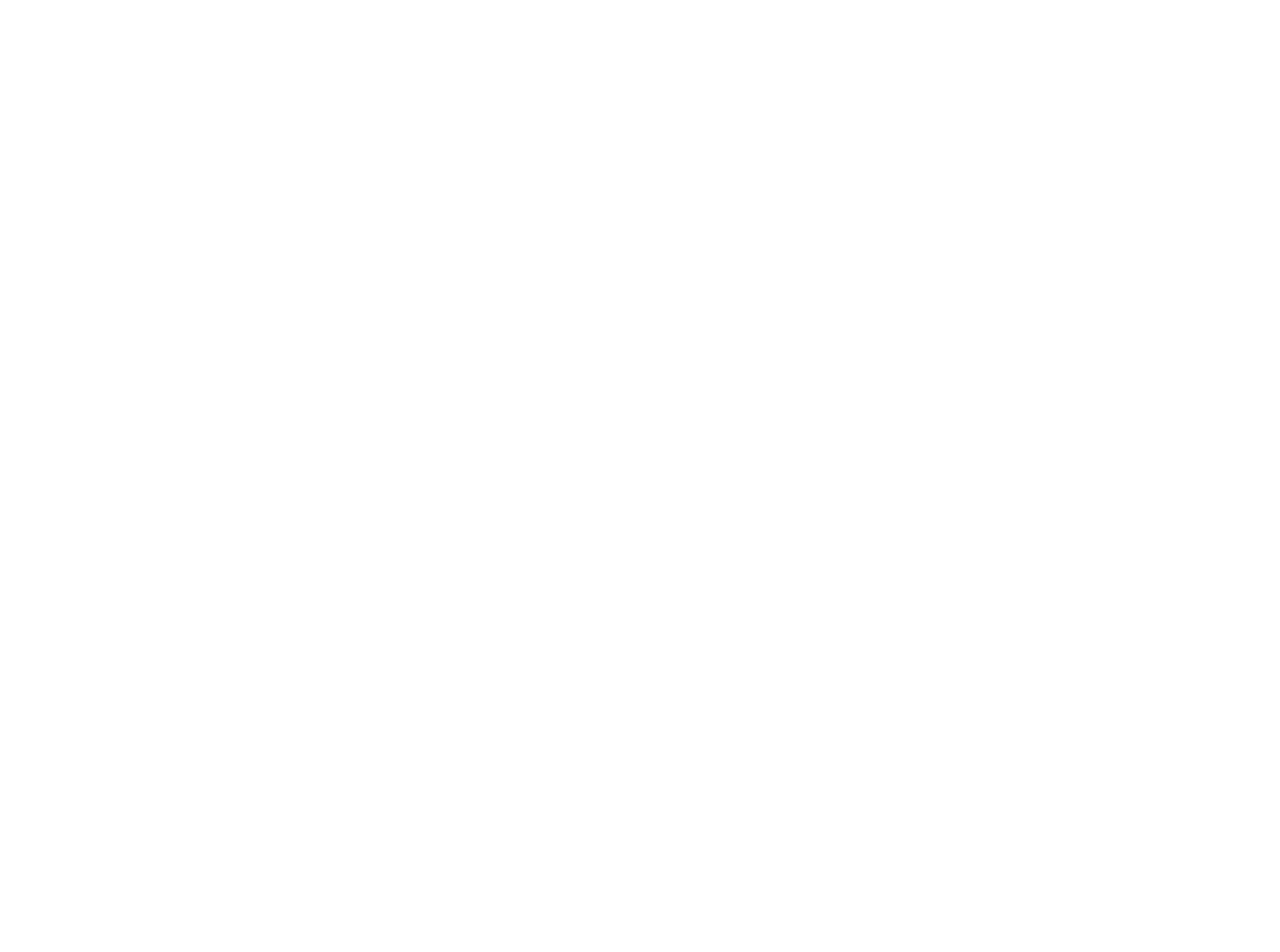
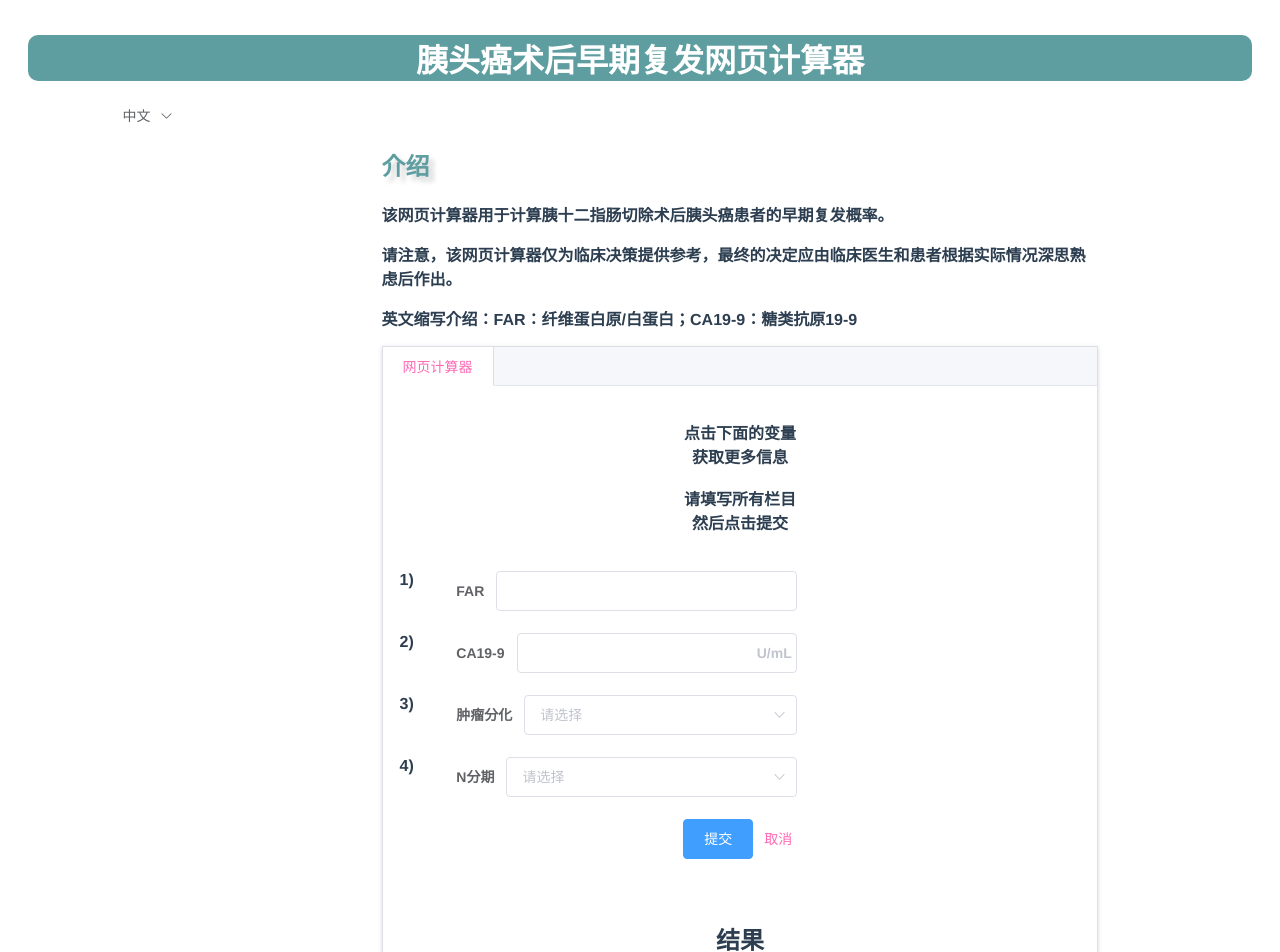
Before and after one commit to yiyu-zz21/riskcalculator, a Vue app: page /pdac in a window 1280 px wide. Before the commit this address had no page. Shown: the top 952 px of the page. Before the commit the page ends 800 px from the top, so only its background shows below. Built offline with nearby package versions, Linux system fonts and the light colour scheme.

Commit message:
修改dcc路径

```diff
--- a/src/App.vue
+++ b/src/App.vue
@@ -14,7 +14,7 @@
 
 <script>
 //import HelloWorld from './components/HelloWorld.vue'
-import Risk from "@/views/Risk";
+import Risk from "@/views/Pdac";
 import Dcc from "@/views/Dcc";
 
 export default {
--- a/src/components/Aside.vue
+++ b/src/components/Aside.vue
@@ -9,7 +9,7 @@
       <!--      <el-button type="primary" @click="getChinese">中文</el-button>-->
       <!--    </el-row>-->
       <el-dropdown @command="handleSetLanguage">
-        <span class="el-dropdown-link">{{ $t('risk.lang') }}
+        <span class="el-dropdown-link">{{ $t('risks.lang') }}
           <i class="el-icon-arrow-down el-icon--right"></i>
         </span>
 
--- a/src/components/DccCalculator.vue
+++ b/src/components/DccCalculator.vue
@@ -51,9 +51,9 @@
                     <el-col :span="12">
                       <el-form-item :label="$t('dcc.diameter')">
                         <el-input v-model="form.Diameter">
-<!--                          <template #suffix>-->
-<!--                            U/mL-->
-<!--                          </template>-->
+                          <template #suffix>
+                            cm
+                          </template>
                         </el-input>
                       </el-form-item>
                     </el-col>
--- a/src/components/RiskCalculator.vue
+++ b/src/components/PdacCalculator.vue
@@ -1,34 +1,34 @@
 <template>
   <div>
     <div class="calculator">
-      <h2 class="title1">{{ $t('risk.title2') }}</h2>
+      <h2 class="title1">{{ $t('pdac.title2') }}</h2>
       <div class="contains">
         <p>
           <strong>
-            {{ $t('risk.introduce1')}}
+            {{ $t('pdac.introduce1')}}
           </strong>
         </p>
       </div>
       <strong>
-        <p>{{ $t('risk.introduce2')}}</p>
-        <p>{{ $t('risk.introduce3')}}</p>
+        <p>{{ $t('pdac.introduce2')}}</p>
+        <p>{{ $t('pdac.introduce3')}}</p>
         <div class="calculatorborder">
           <el-tabs type="border-card">
-            <el-tab-pane :label= " $t('risk.tab1') ">
+            <el-tab-pane :label= " $t('pdac.tab1') ">
               <el-form ref="form" :model="form">
                 <table class="container">
                   <tbody>
                   <tr align="center">
                     <td>
                       <p>
-                        {{ $t('risk.page1') }}
+                        {{ $t('pdac.page1') }}
                         <br>
-                        {{ $t('risk.page2') }}
+                        {{ $t('pdac.page2') }}
                         <br>
                         <br>
-                        {{ $t('risk.page3') }}
+                        {{ $t('pdac.page3') }}
                         <br>
-                        {{ $t('risk.page4') }}
+                        {{ $t('pdac.page4') }}
                         <br>
                         <br>
                       </p>
@@ -60,7 +60,7 @@
                     <el-col :span="10"></el-col>
                     <el-col :span="2">3)</el-col>
                     <el-col :span="12">
-                      <el-form-item :label="$t('risk.tumorDiff')">
+                      <el-form-item :label="$t('pdac.tumorDiff')">
                         <el-select v-model="form.DiffSelect" filterable placeholder="请选择" style="width: 100%"
                                    value-key="value">
                           <el-option v-for="item in tumorList" :key="item.value" :label="item.label"
@@ -73,7 +73,7 @@
                     <el-col :span="10"></el-col>
                     <el-col :span="2">4)</el-col>
                     <el-col :span="12">
-                      <el-form-item :label="$t('risk.nstage')">
+                      <el-form-item :label="$t('pdac.nstage')">
                         <el-select v-model="form.StagSelect" filterable placeholder="请选择" style="width: 100%"
                                    value-key="value">
                           <el-option v-for="item in stagingList" :key="item.value" :label="item.label"
@@ -88,8 +88,8 @@
                     <el-row>
                       <el-col :span="10"></el-col>
                       <el-col :span="14">
-                        <el-button type="primary" @click="onSubmit(form)">{{ $t('risk.submit') }}</el-button>
-                        <el-button type="text" @click="onCancel()">{{ $t('risk.cancel') }}</el-button>
+                        <el-button type="primary" @click="onSubmit(form)">{{ $t('pdac.submit') }}</el-button>
+                        <el-button type="text" @click="onCancel()">{{ $t('pdac.cancel') }}</el-button>
                       </el-col>
                     </el-row>
                   </el-form-item>
@@ -97,12 +97,12 @@
                 </table>
               </el-form>
               <br/>
-              <h2 align="center">{{ $t('risk.result') }}</h2>
+              <h2 align="center">{{ $t('pdac.result') }}</h2>
               <br/>
               <el-row>
                 <el-col :span="2"></el-col>
                 <el-col :span="4">
-                  {{ $t('risk.predicted') }}
+                  {{ $t('pdac.predicted') }}
                 </el-col>
                 <el-col :span="6">
                   <el-input v-model="predicted" readonly="true" placeholder="Please Submit"></el-input>
@@ -113,7 +113,7 @@
               <el-row>
                 <el-col :span="2"></el-col>
                 <el-col :span="4">
-                  {{ $t('risk.risk') }}
+                  {{ $t('pdac.risk') }}
                 </el-col>
                 <el-col :span="6">
                   <el-input v-model="risk" readonly="true" placeholder="Please Submit"></el-input>
@@ -135,7 +135,7 @@
 import api from "@/axios/api";
 
 export default {
-  name: "RiskCalculator",
+  name: "PdacCalculator",
   data() {
     return {
       form: {
--- a/src/components/RiskHeader.vue
+++ b/src/components/PdacHeader.vue
@@ -1,14 +1,14 @@
 <template>
   <div>
     <div class="radios">
-      <h1 class="h1-font">{{ $t('risk.title1')}}</h1>
+      <h1 class="h1-font">{{ $t('pdac.title1')}}</h1>
     </div>
   </div>
 </template>
 
 <script>
 export default {
-  name: "RiskHeader"
+  name: "PdacHeader"
 }
 </script>
 
--- a/src/lang/en.js
+++ b/src/lang/en.js
@@ -1,6 +1,8 @@
 module.exports = {
-    risk: {
+    risks: {
         lang: 'English',
+    },
+    pdac: {
         title1: 'Web calculator for predicting early recurrence of PDAC after PD',
         title2: 'introduce',
         introduce1: 'The web calculator was used to calculate the probability of early recurrence of pancreatic head cancer after pancreaticoduodenectomy.',
--- a/src/lang/zh.js
+++ b/src/lang/zh.js
@@ -1,6 +1,8 @@
 module.exports = {
-    risk: {
+    risks: {
         lang: '中文',
+    },
+    pdac: {
         title1: '胰头癌术后早期复发网页计算器',
         title2: '介绍',
         introduce1: '该网页计算器用于计算胰十二指肠切除术后胰头癌患者的早期复发概率。',
--- a/src/router/index.js
+++ b/src/router/index.js
@@ -1,10 +1,10 @@
 import { createRouter, createWebHistory } from 'vue-router'
-import Risk from '../views/Risk.vue'
+import Risk from '../views/Pdac.vue'
 
 const routes = [
   {
     path: '/',
-    redirect: '/risk',
+    redirect: '/pdac',
   },
   {
     path: '/about',
@@ -15,9 +15,9 @@
     component: () => import(/* webpackChunkName: "about" */ '../views/About.vue')
   },
   {
-    path: '/risk',
-    name: 'Risk',
-    component: () => import('../views/Risk.vue')
+    path: '/pdac',
+    name: 'Pdac',
+    component: () => import('../views/Pdac.vue')
   },
   {
     path: '/dcc',
--- a/src/views/Risk.vue
+++ b/src/views/Pdac.vue
@@ -3,10 +3,10 @@
 <!--    <img alt="Vue logo" src="../assets/logo.png">-->
 <!--    <HelloWorld msg="Welcome to Your Vue.js App"/>-->
     <el-container>
-      <el-header height="20%"><RiskHeader/></el-header>
+      <el-header height="20%"><PdacHeader/></el-header>
       <el-container>
         <el-aside width="200px"><Aside/></el-aside>
-        <el-main><RiskCalculator/></el-main>
+        <el-main><PdacCalculator/></el-main>
       </el-container>
     </el-container>
   </div>
@@ -15,16 +15,16 @@
 <script>
 // @ is an alias to /src
 // import HelloWorld from '@/components/HelloWorld.vue'
-import RiskHeader from "@/components/RiskHeader";
+import PdacHeader from "@/components/PdacHeader";
 import Aside from "@/components/Aside";
-import RiskCalculator from "@/components/RiskCalculator";
+import PdacCalculator from "@/components/PdacCalculator";
 
 export default {
-  name: 'Risk',
+  name: 'Pdac',
   components: {
-    RiskHeader,
+    PdacHeader,
     Aside,
-    RiskCalculator
+    PdacCalculator
   }
 }
 </script>
```
